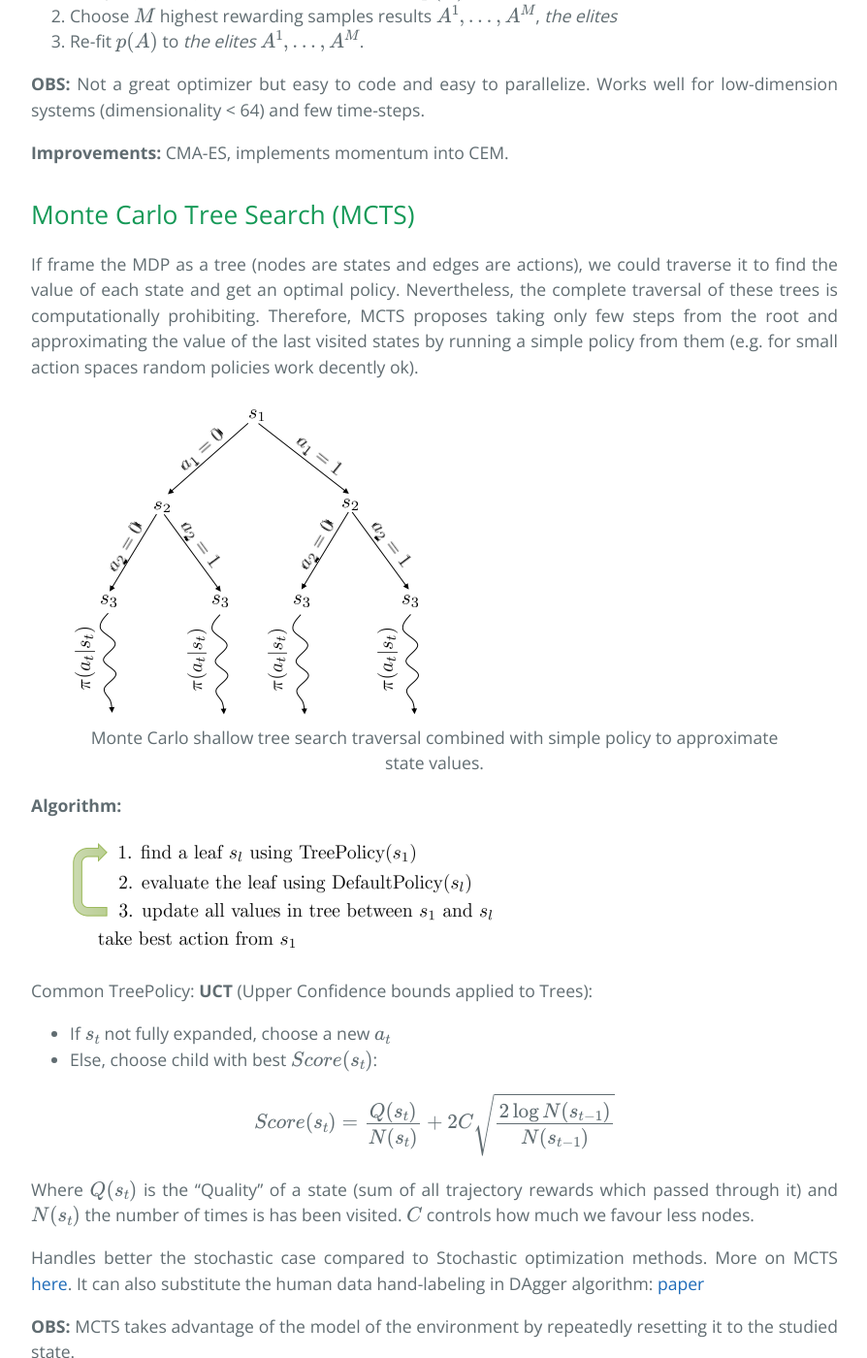
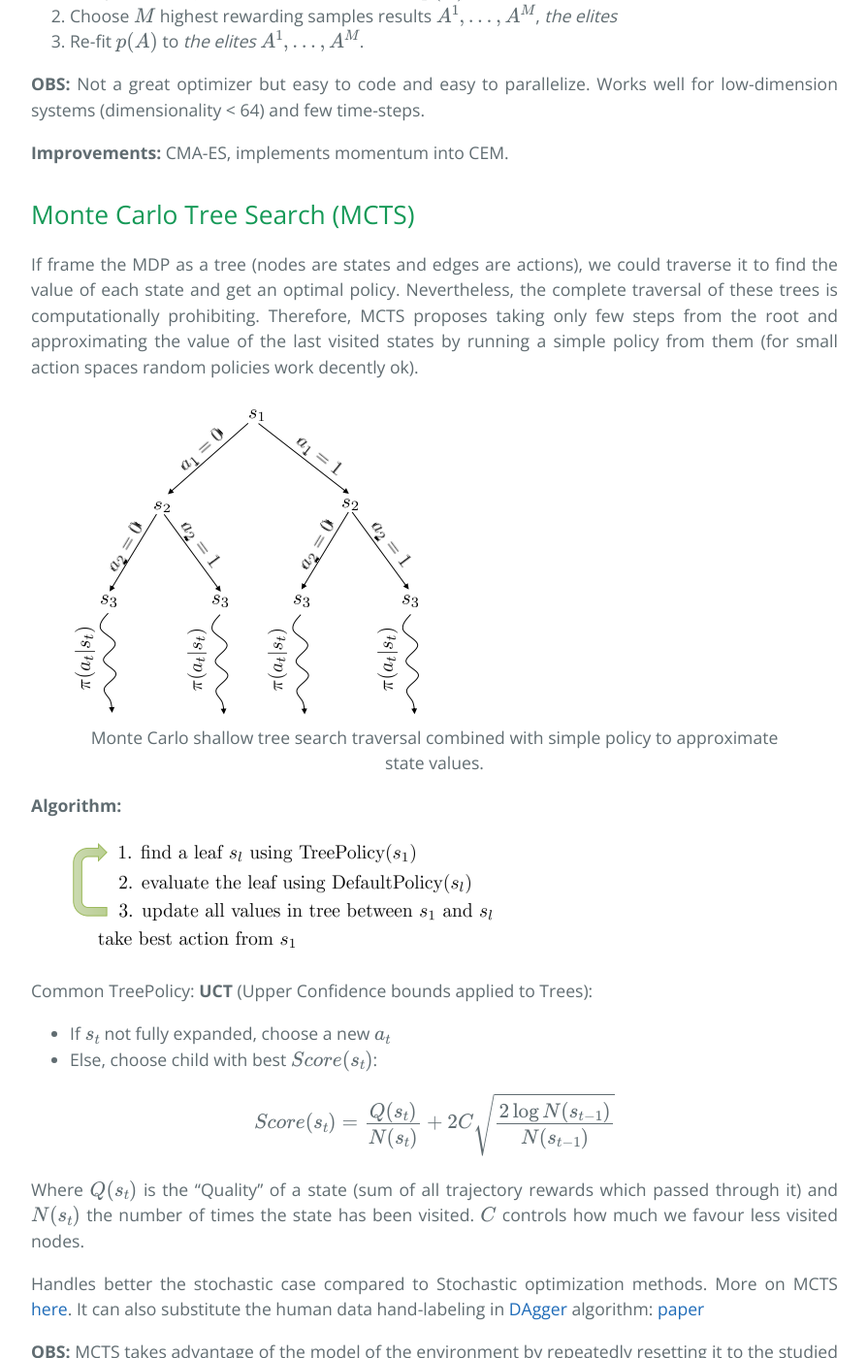
Before and after one commit to CampusAI/CampusAI.github.io, a Jekyll site: the page built from _lectures/lecture_10/lecture10.md, in a window 1280 px wide and 1400 px high, scrolled down 2079 px. Shown: the whole window at 97% size, without its empty margins (192-1086 px from the left). Built offline with Jekyll 4.4.1, drawn with Linux system fonts in a browser that asks for light colours; formulas are drawn with MathJax 3; some of the changed text lies outside the part shown.

Commit message:
Fixed typos in lecture 10

```diff
--- a/_lectures/lecture_10/lecture10.md
+++ b/_lectures/lecture_10/lecture10.md
@@ -81,7 +81,7 @@ Black-box optimization techniques.
 
 If frame the MDP as a tree (nodes are states and edges are actions), we could traverse it to find the value of each state and get an optimal policy.
 Nevertheless, the complete traversal of these trees is computationally prohibiting.
-Therefore, MCTS proposes taking only few steps from the root and approximating the value of the last visited states by running a simple policy from them (e.g. for small action spaces random policies work decently ok).
+Therefore, MCTS proposes taking only few steps from the root and approximating the value of the last visited states by running a simple policy from them (for small action spaces random policies work decently ok).
 
 {% include figure.html url="/_lectures/lecture_10/mcts.png" description="Monte Carlo shallow tree search traversal combined with simple policy to approximate state values." %}
 
@@ -96,11 +96,11 @@ Common TreePolicy: **UCT** (Upper Confidence bounds applied to Trees):
 Score(s_t) = \frac{Q(s_t)}{N(s_t)} + 2C\sqrt{\frac{2\log N(s_{t-1})}{N(s_{t-1})}}
 \end{equation}
 
-Where $$Q(s_t)$$ is the "Quality" of a state (sum of all trajectory rewards which passed through it) and $$N(s_t)$$ the number of times is has been visited. $$C$$ controls how much we favour less nodes.
+Where $$Q(s_t)$$ is the "Quality" of a state (sum of all trajectory rewards which passed through it) and $$N(s_t)$$ the number of times the state has been visited. $$C$$ controls how much we favour less visited nodes.
 
 Handles better the stochastic case compared to Stochastic optimization methods.
 More on MCTS [here](http://www.incompleteideas.net/609%20dropbox/other%20readings%20and%20resources/MCTS-survey.pdf).
-It can also substitute the human data hand-labeling in DAgger algorithm: [paper](https://papers.nips.cc/paper/5421-deep-learning-for-real-time-atari-game-play-using-offline-monte-carlo-tree-search-planning)
+It can also substitute the human data hand-labeling in [DAgger](/lectures/lecture2) algorithm: [paper](https://papers.nips.cc/paper/5421-deep-learning-for-real-time-atari-game-play-using-offline-monte-carlo-tree-search-planning)
 
 **OBS:** MCTS takes advantage of the model of the environment by repeatedly resetting it to the studied state.
 
@@ -162,3 +162,5 @@ The idea is to estimate local linear approximation of the dynamics and quadratic
 {% include figure.html url="/_lectures/lecture_10/ilqr.png" description="Non-linear case approximation." %}
 
 **OBS:** This is equivalent to Newton's minimization method (but applied to trajectory optimization). More on it in this [paper](https://homes.cs.washington.edu/~todorov/papers/TassaIROS12.pdf).
+
+<!-- TODO(oleguer): Add videos and comment it is very good -->
```
Also changed, not shown: other parts of _lectures/lecture_10/lecture10.md (+1 -1 lines).
